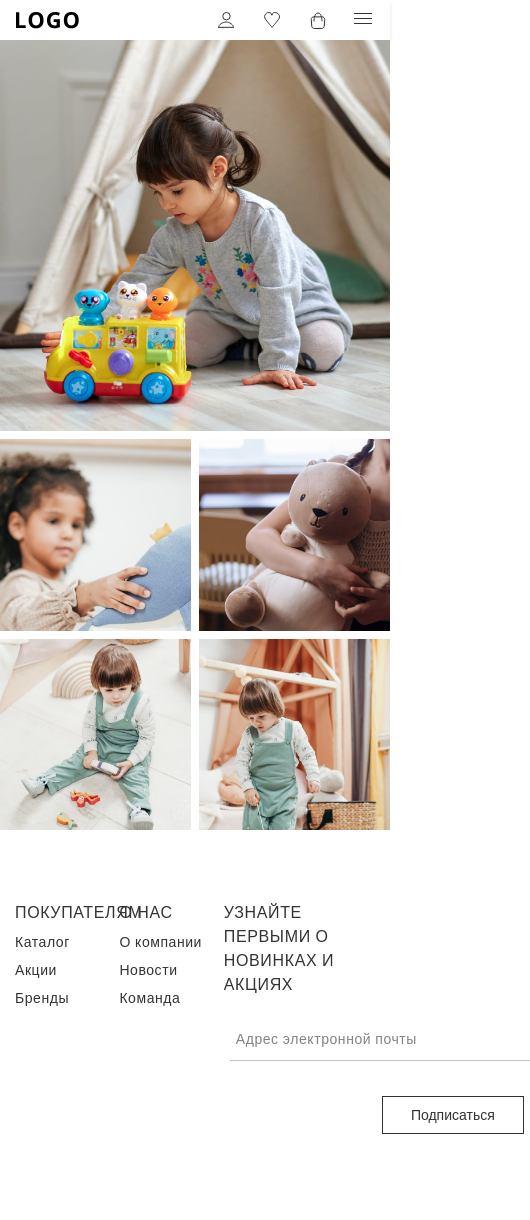
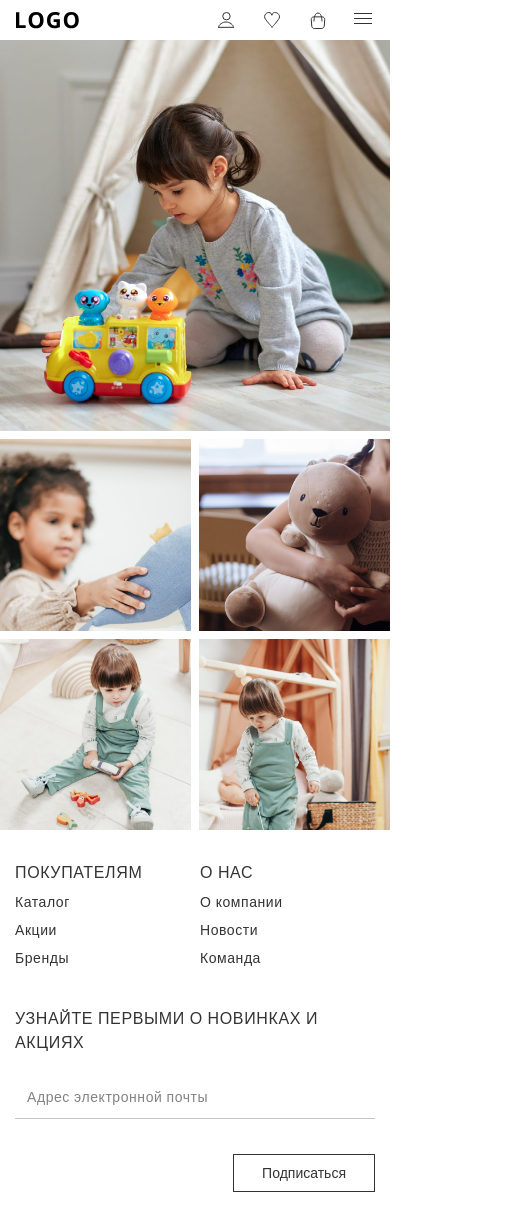
Before and after one commit to gfroge/alef, a Vue app: page / in a window 390 px wide. Shown: the top 1220 px of the page, 530 px wide, since content can reach past the window. Built offline with nearby package versions, Linux system fonts and the light colour scheme.

Commit message:
footer done

```diff
--- a/src/App.vue
+++ b/src/App.vue
@@ -2,7 +2,6 @@
   <page-header />
   <main>
     <cards-section />
-
   </main>
   <snack-bar />
   <page-footer />
@@ -32,6 +31,7 @@ export default {
   font-weight: 400;
   color: $BLACK;
 }
+
 </style>
 
 <style lang="scss" scoped>
--- a/src/components/CardsSection.vue
+++ b/src/components/CardsSection.vue
@@ -44,7 +44,7 @@ const clothingCards = [
             width: 50%;
         }
 
-        @media(max-width: 900px) {
+        @media(max-width: 800px) {
             >div {
                 width: 100%;
                 max-width: 550px !important;
@@ -62,7 +62,7 @@ const clothingCards = [
         gap: 16px;
         margin-left: 16px;
 
-        @media(max-width: 900px) {
+        @media(max-width: 800px) {
             margin: 16px 0 0 0;
             justify-items: center;
 
--- a/src/components/PageFooter.vue
+++ b/src/components/PageFooter.vue
@@ -18,9 +18,9 @@
             </ul>
         </div>
 
-        <div class="footer__col">
+        <div class="footer__col email">
             <h4 class="footer__title email">Узнайте первыми о новинках и акциях</h4>
-            <email-form/>
+            <email-form />
         </div>
     </footer>
 </template>
@@ -37,8 +37,42 @@ import EmailForm from '@/components/UI/EmailForm.vue'
     margin: 0 auto;
     display: grid;
     grid-template-columns: 29% 29% 39.16%;
-    // 11.54 -> 1%
+
+    @media(max-width:1070px) {
+        grid-template-columns: fit-content(29%) fit-content(29%) auto;
+        gap: 60px;
+        justify-content: center;
+
+    }
+
+    @media(max-width:767px) {
+        max-width: 480px;
+
+        grid-template-columns: 1fr 1fr;
+        grid-template-areas:
+            "info1 info2"
+            "form form";
+        column-gap: 10px;
+        row-gap: 38px;
+    }
+
+    @media(max-width:450px) {
+        padding: 30px 15px 180px 15px;
+
+    }
+
     &__col {
+        @media(max-width:767px) {
+            grid-area: info1;
+
+            &:nth-child(2) {
+                grid-area: info2
+            }
+
+            &.email {
+                grid-area: form
+            }
+        }
 
     }
 
@@ -47,13 +81,15 @@ import EmailForm from '@/components/UI/EmailForm.vue'
         line-height: 150%;
         letter-spacing: 0.04em;
         text-transform: uppercase;
-        &.email{
+
+        &.email {
             margin-bottom: 20px;
         }
     }
 
     &__links {
         margin-top: 8px;
+
         li {
             &:not(:last-child) {
                 margin-bottom: 8px;
--- a/src/components/PageHeader.vue
+++ b/src/components/PageHeader.vue
@@ -55,6 +55,9 @@ const menuToggle = () => {
 
 <style lang="scss" scoped>
 .header {
+  // position: fixed;
+  // z-index: 10;
+  // width: 100%;
   background-color: #fff;
   box-shadow: 0px 2px 4px rgba(0, 0, 0, 0.1);
   height: 40px;
--- a/src/components/UI/EmailForm.vue
+++ b/src/components/UI/EmailForm.vue
@@ -1,17 +1,20 @@
 <template>
     <form action="" class="email-sub">
         <div class="email-sub__container">
-            <label ref="label" class="email-sub__label" for="input">{{initialLabel}}</label>
-            <input v-model="state.email" ref="input" @blur="v$.email.$touch" @focusin="toggleLableClass('in')"
-                @focusout="toggleLableClass('out',v$.email.$error)" name="input" class="email-sub__input" type="email">
-            <button class="email-sub__cross"></button>
+            <label ref="label" class="email-sub__label" for="input">{{ initialLabel }}</label>
+            <input v-model="state.email" ref="input" @input="showCross()" @blur="v$.email.$touch"
+                @focusin="toggleLableClass('in')" @focusout="toggleLableClass('out', v$.email.$error)" name="input"
+                class="email-sub__input" type="email">
+            <span class="email-sub__cross-wrap">
+                <button @click.prevent="clearInput" ref="cross" class="email-sub__cross"></button>
+            </span>
         </div>
         <button type="submit" class="white-button">Подписаться</button>
     </form>
 </template>
 
 <script setup lang="ts">
-import { ref, reactive,  } from "vue";
+import { ref, reactive, } from "vue";
 import { useVuelidate } from '@vuelidate/core'
 import { email } from '@vuelidate/validators'
 
@@ -27,8 +30,9 @@ const v$ = useVuelidate(rules, state);
 
 const label = ref();
 const input = ref();
+const cross = ref()
 
-const initialLabel:string = 'Адрес электронной почты';
+const initialLabel: string = 'Адрес электронной почты';
 
 const toggleLableClass = (type: string, isError: boolean = false) => {
 
@@ -38,22 +42,35 @@ const toggleLableClass = (type: string, isError: boolean = false) => {
         input.value.value = '';
         label.value.classList.remove('_active');
     }
-    if(isError){
+    if (isError) {
         label.value.classList.add('_error');
         input.value.classList.add('_error');
         label.value.innerHTML = 'Введите правильный адрес'
-    }else{
+    } else {
         label.value.classList.remove('_error')
         input.value.classList.remove('_error')
         label.value.innerHTML = initialLabel
     }
 }
+
+const showCross = () => {
+    if (input.value) {
+        cross.value.classList.add('_visible');
+    }
+}
+
+const clearInput = () => {
+    input.value.value = '';
+    cross.value.classList.remove('_visible');
+}
+
+
 </script>
 
 <style scoped lang="scss">
 .email-sub {
     text-align: right;
-    min-width: 300px;
+    min-width: 280px;
     max-width: 452px;
 
     &__container {
@@ -65,13 +82,16 @@ const toggleLableClass = (type: string, isError: boolean = false) => {
         padding: 12px;
         text-align: left;
         width: 100%;
+        max-width: 100%;
         font-weight: 400;
         font-size: 14px;
         line-height: 143%;
         letter-spacing: 0.04em;
         transition: color 0.3s ease 0s;
-        &._error{
+
+        &._error {
             color: rgb(214, 51, 51);
+            border-color: rgb(214, 51, 51);
         }
     }
 
@@ -92,7 +112,8 @@ const toggleLableClass = (type: string, isError: boolean = false) => {
             font-size: 11px;
             bottom: 35px;
         }
-        &._error{
+
+        &._error {
             color: rgb(214, 51, 51);
         }
     }
@@ -101,13 +122,17 @@ const toggleLableClass = (type: string, isError: boolean = false) => {
         margin-top: 35px;
 
     }
-
+    &__cross-wrap{
+        position: absolute;
+        right: 0;
+        top: 8px;
+    }
     &__cross {
         width: 16px;
         height: 16px;
         position: relative;
         margin-left: -22px;
-        opacity: 0;
+        display: none;
         pointer-events: none;
 
         &::before,
@@ -129,6 +154,11 @@ const toggleLableClass = (type: string, isError: boolean = false) => {
         &::after {
             transform: rotate(45deg);
         }
+
+        &._visible {
+            display: inline;
+            pointer-events: all;
+        }
     }
 }
 </style>
--- a/src/components/UI/SnackBar.vue
+++ b/src/components/UI/SnackBar.vue
@@ -45,10 +45,10 @@ const snack = useSnackbarStore();
     font-size: 18px;
     line-height: 143%;
 
-    position: absolute;
-    max-width: 95vw;
+    position: fixed;
+    max-width: 400px;
     bottom: 30px;
-    right: 30px;
+    right:3vw;
     cursor: default;
     z-index: 100;
     opacity: 0;
```
